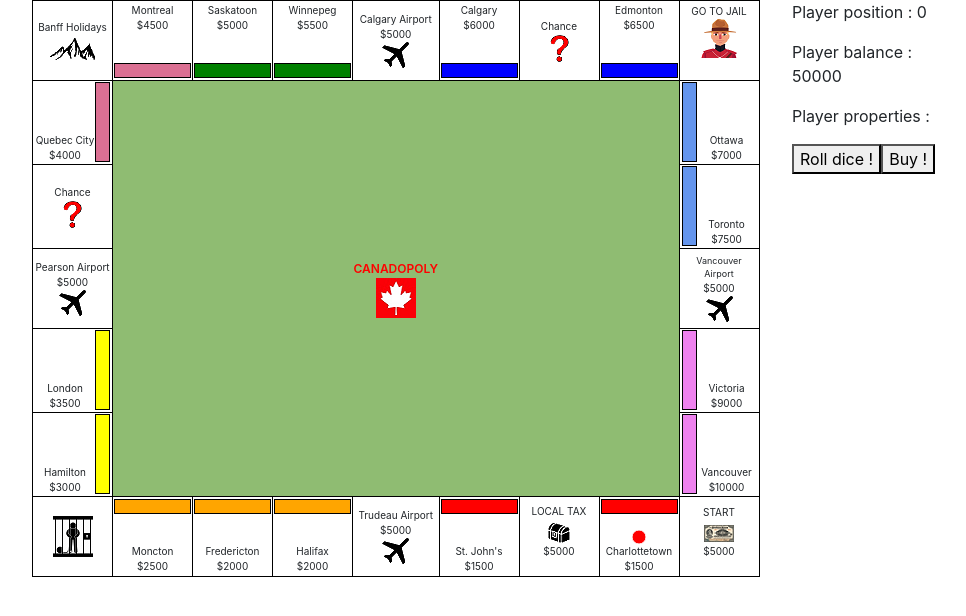
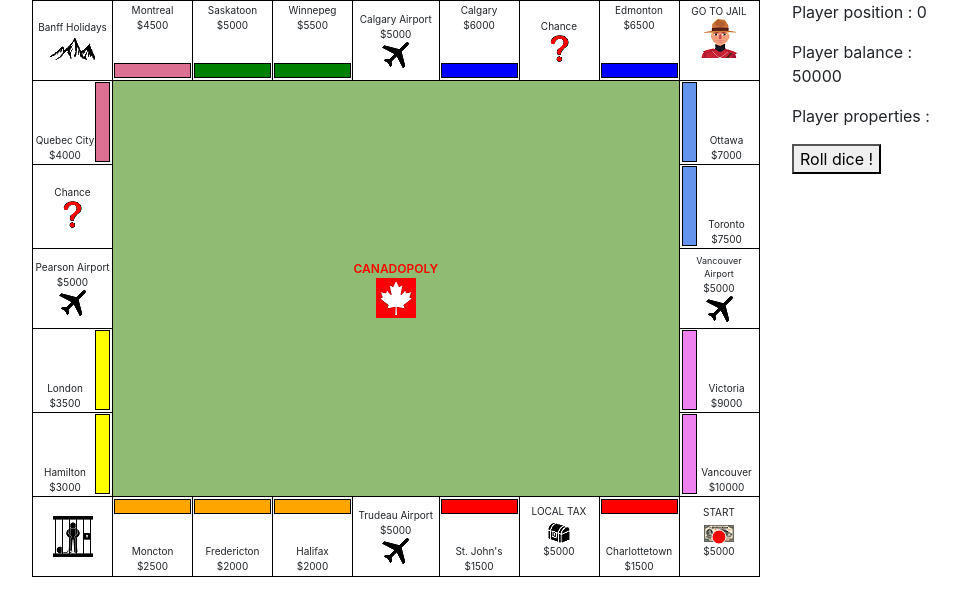
Before and after one commit to olingaloic/Canadopoly, an Angular app: page / in a window 1280 px wide. Shown: the top 616 px of the page, without its empty margins (53-1019 px from the left). Built offline with nearby package versions, Linux system fonts and the light colour scheme.

Commit message:
render buy property button properly

```diff
--- a/src/app/components/board/board.component.html
+++ b/src/app/components/board/board.component.html
@@ -67,6 +67,6 @@
     </tr>
     <tr>
         <td #square8><img src="assets/img/jail.png"></td><td #square7><div class="tier7"></div><p style="font-size: 10px;">Moncton</p><p style="font-size: 10px;">$2500</p></td><td #square6><div class="tier7"></div><p style="font-size: 10px;">Fredericton</p><p style="font-size: 10px;">$2000</p></td><td #square5><div class="tier7"></div><p style="font-size: 10px;">Halifax</p><p style="font-size: 10px;">$2000</p></td><td #square4><p style="font-size: 10px;">Trudeau Airport</p><p style="font-size: 10px;">$5000</p><img src="assets/img/airplane.png"></td><td #square3><div class="tier8"></div><p style="font-size: 10px;">St. John's</p><p style="font-size: 10px;">$1500</p></td>
-        <td #square2><p style="font-size: 10px; margin-top: -10px;">LOCAL TAX</p><img src="assets/img/treasure.png"><p style="font-size: 10px;">$5000</p></td><td #square1><div class="tier8"><div id="pawn" #pawn></div></div><p style="font-size: 10px;">Charlottetown</p><p style="font-size: 10px;">$1500</p></td><td #square0><p style="font-size: 10px; margin-top: -10px;">START</p><img src="assets/img/dollarbill.png"><p style="font-size: 10px;">$5000</p></td>
+        <td #square2><p style="font-size: 10px; margin-top: -10px;">LOCAL TAX</p><img src="assets/img/treasure.png"><p style="font-size: 10px;">$5000</p></td><td #square1><div class="tier8"></div><p style="font-size: 10px;">Charlottetown</p><p style="font-size: 10px;">$1500</p></td><td #square0><div id="pawn" #pawn></div><p style="font-size: 10px; margin-top: -10px;">START</p><img src="assets/img/dollarbill.png"><p style="font-size: 10px;">$5000</p></td>
     </tr>
 </table>
--- a/src/app/components/game/game.component.html
+++ b/src/app/components/game/game.component.html
@@ -14,7 +14,7 @@
               </li>
           </ul>
         <button (click)="rollDice()">Roll dice !</button>
-        <button (click)="buyProperty()">Buy !</button>
+        <button *ngIf="renderBuyPropertyButton()" (click)="humanPlayerBuyProperty()">Buy !</button>
       </div>
     </div>
   </div>
--- a/src/app/components/game/game.component.ts
+++ b/src/app/components/game/game.component.ts
@@ -47,19 +47,6 @@
     this.properties.set(26, new City(26, "Victoria", "Tier 1", 9000, 7000, 1000));
     this.properties.set(27, new City(27, "Vancouver", "Tier 1", 10000, 7000, 1000));
 
-
-
-
-
-
-
-
-
-
-
-
-
-
   }
 
   buyProperty(player: Player){
@@ -85,6 +72,20 @@
     } else {
       alert("THIS PROPERTY IS ALREADY TAKEN");
     }
+
+  }
+  humanPlayerBuyProperty(){
+    this.buyProperty(this.player);
+  }
+
+  renderBuyPropertyButton(){
+    if(this.properties.get(this.player.position) == undefined)
+      return false;
+    if(this.properties.get(this.player.position).player != undefined)
+      return false;
+    if(this.properties.get(this.player.position).propertyPrice > this.player.balance)
+      return false;
+    return true;
 
   }
   setCitiesBuyable(citiesOfTheSameTier: Array<City>){
@@ -113,7 +114,6 @@
   }
 
   buyHouse(city: City, player: Player){
-    //console.log("Buy!");
     city.nbHouses++;
     city.rentPrice += city.housePrice;
     this.boardComponent.renderBuyHouse(city);
```
